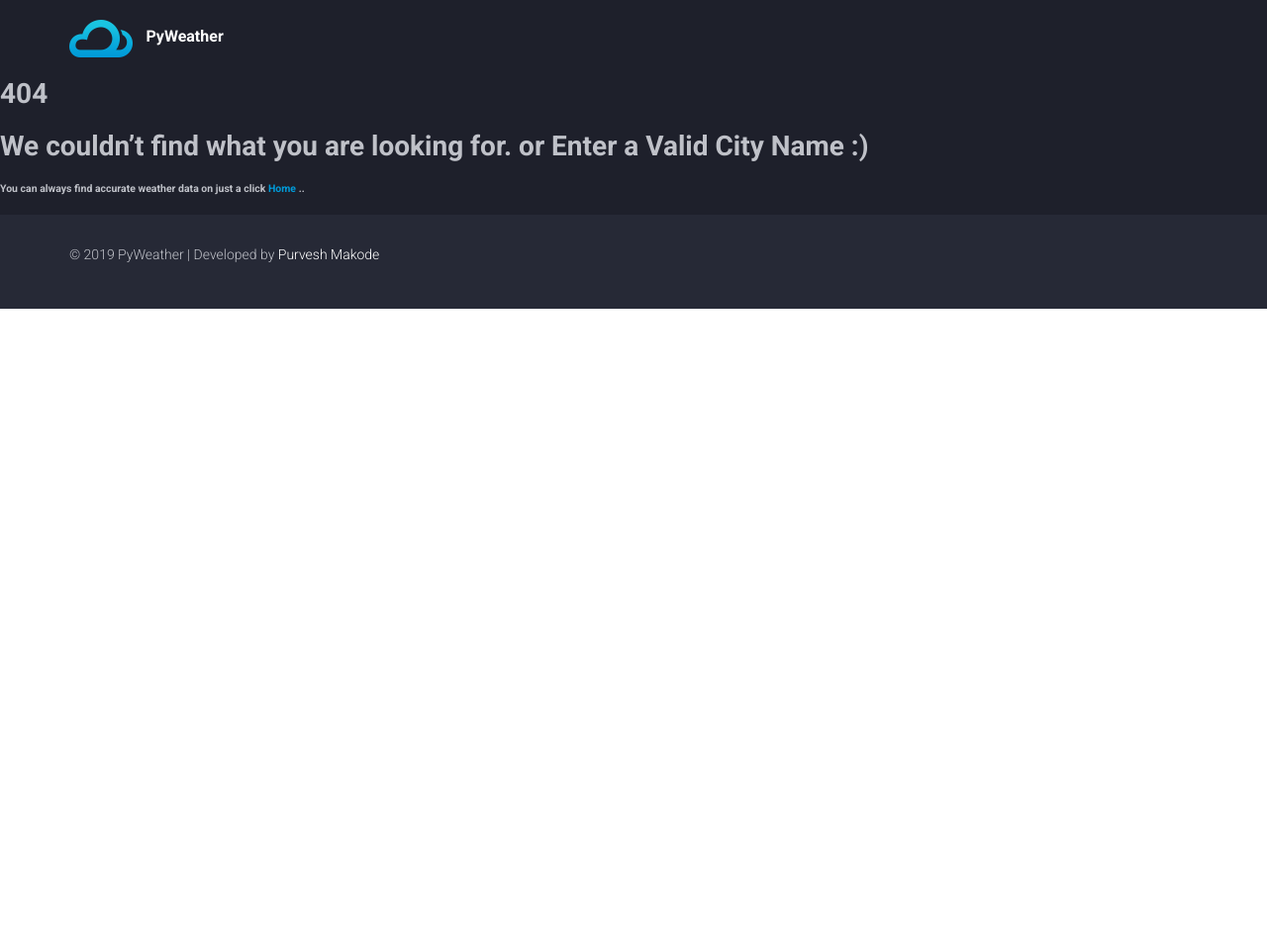
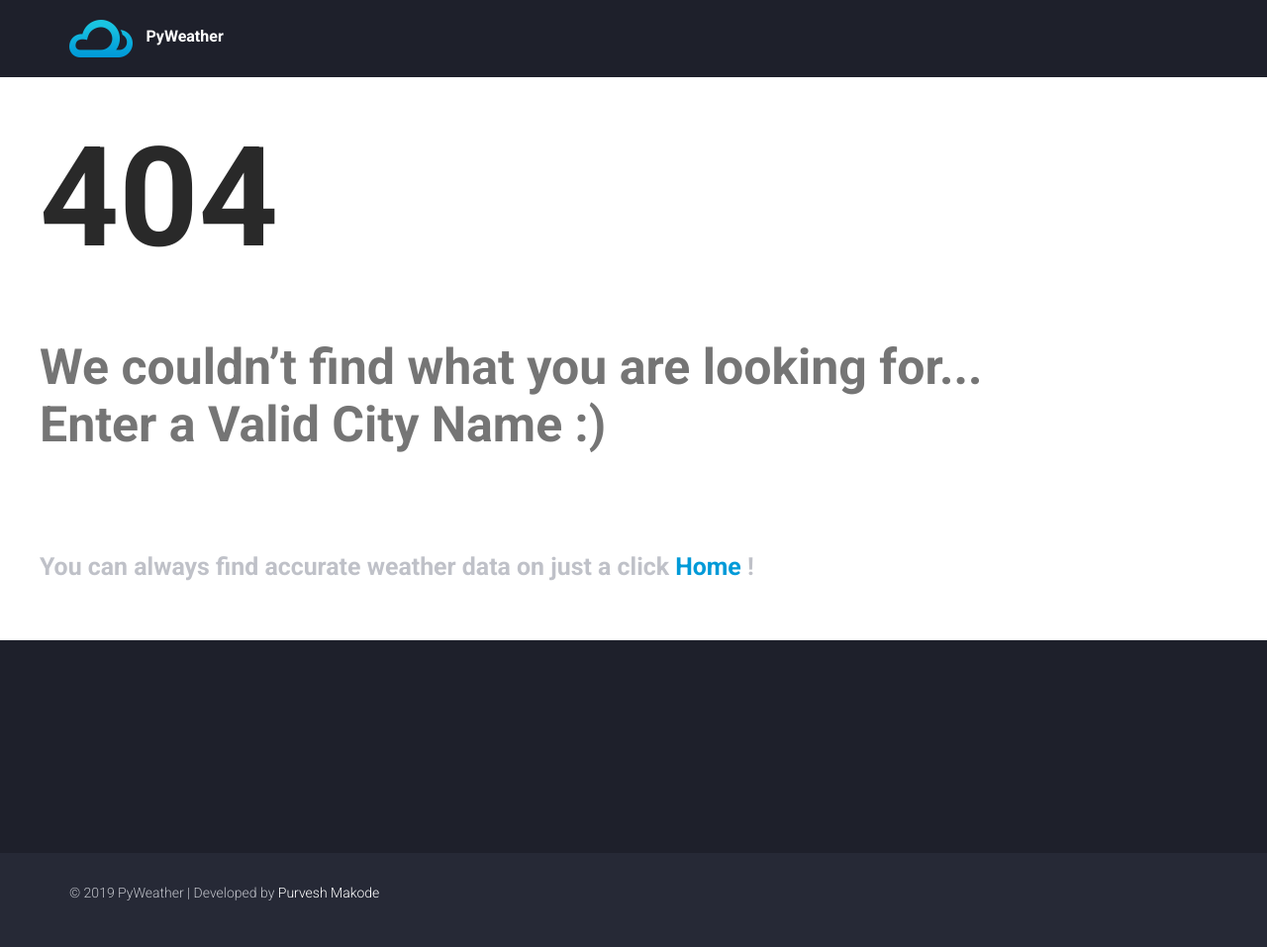
Before and after one commit to purveshmakode24/pyweather, a Django app: template myapp/templates/404.html in a window 1280 px wide. Shown: the whole page at 99% size. Before the commit the page ends 312 px from the top, so only its background shows below. Run offline with Django 3.2, Linux system fonts and the light colour scheme; the template is opened without the code that fills it, so the values that code supplies are empty.

Commit message:
Update 404

```diff
--- a/myapp/templates/404.html
+++ b/myapp/templates/404.html
@@ -4,16 +4,16 @@
 {% endblock %}
 
 {% block content %}
-    <div class="col-m">
-        <div class="p-4">
-            <h1 class="display-1">404</h1>
+    <div style="background-color: #ffffff">
+        <div style="padding:40px; font-size: 70px; color:rgba(0,0,0,0.84) ">
+            <h1>404</h1>
         </div>
 
-        <div class="p-4">
-            <h1 class="display-4">We couldn’t find what you are looking for. or Enter a Valid City Name :)</h1>
+        <div style="padding:0px 0px 40px 40px ; font-size: 50px; color:rgba(0,0,0,0.54)">
+            <h4>We couldn’t find what you are looking for...<br>Enter a Valid City Name :)</h4>
         </div>
-        <div class="p-4">
-           <h6>You can always find accurate weather data on just a click <a href="{% url 'home-pyweather' %}">Home</a> ..</h6>
+        <div style="padding:40px; margin-bottom: 215px; font-size: 30px;">
+           <h5>You can always find accurate weather data on just a click <a href="{% url 'home-pyweather' %}">Home</a> !</h5>
         </div>
     </div>
 {% endblock %}
```
